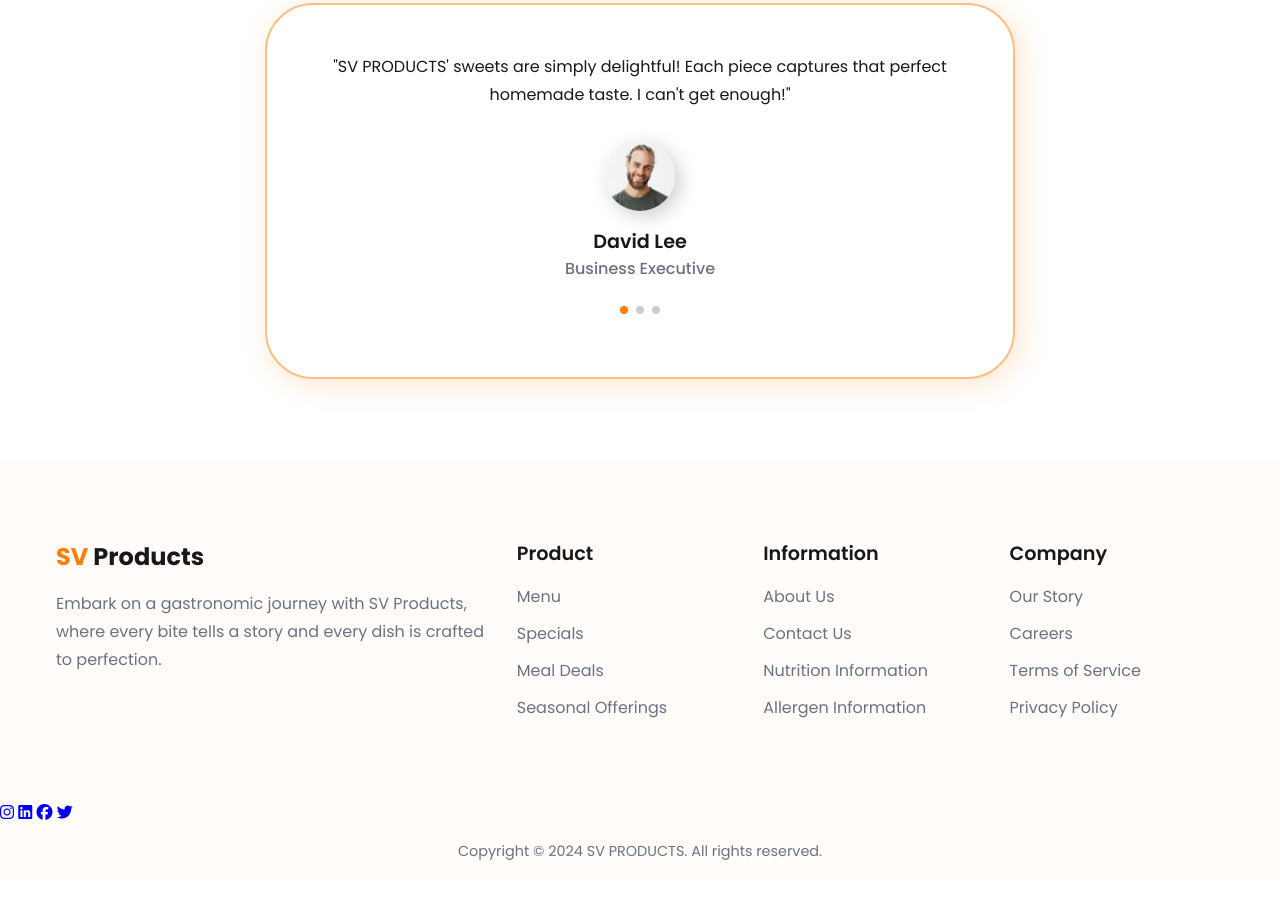
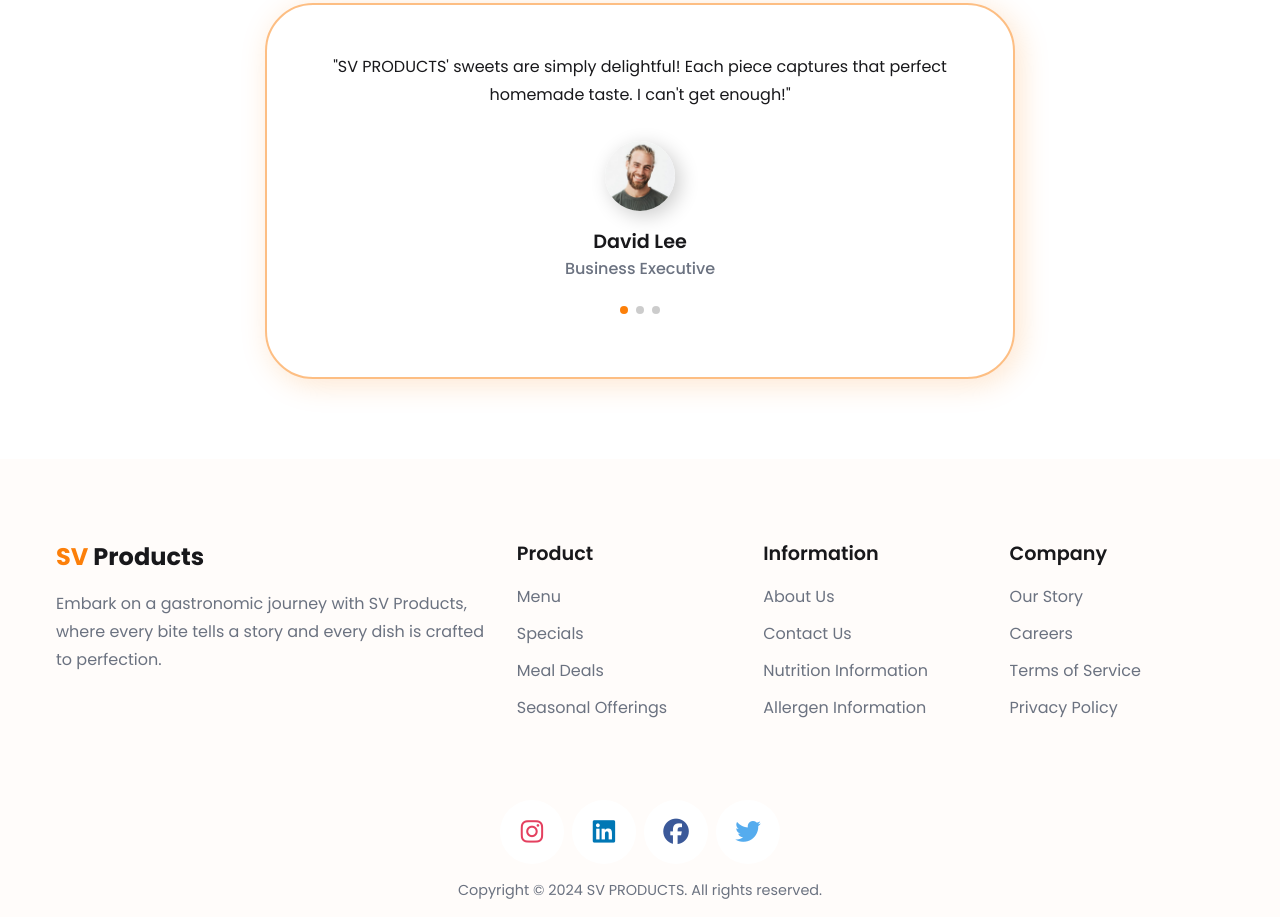
Before and after one commit to revilledesign1/SV-Products, a plain HTML site: page index.html in a window 1280 px wide. Shown: the part 5894-6811 px from the top of the page. Before the commit the page ends 6772 px from the top, so only its background shows below. Drawn offline with nearby package versions, Linux system fonts and the light colour scheme.

Commit message:
Update styles.css

```diff
--- a/styles.css
+++ b/styles.css
@@ -14,6 +14,118 @@
   margin: 0;
   padding: 0;
   box-sizing: border-box;
+}
+.social-buttons {
+  display: flex;
+  flex-wrap: wrap;
+  justify-content: center;
+  gap: 8px;
+}
+
+.social-button {
+  position: relative;
+  display: flex;
+  justify-content: center;
+  align-items: center;
+  outline: none;
+  width: 64px;
+  height: 64px;
+  text-decoration: none;
+  border-radius: 100%;
+  background: #fff;
+  text-align: center;
+}
+.social-button::after {
+  content: "";
+  position: absolute;
+  top: -1px;
+  left: 50%;
+  display: block;
+  width: 0;
+  height: 0;
+  border-radius: 100%;
+  transition: 0.3s;
+}
+.social-button:focus, .social-button:hover {
+  color: #fff;
+}
+.social-button:focus::after, .social-button:hover::after {
+  width: calc(100% + 2px);
+  height: calc(100% + 2px);
+  margin-left: calc(-50% - 1px);
+}
+.social-button i,
+.social-button svg {
+  position: relative;
+  z-index: 1;
+  transition: 0.3s;
+}
+.social-button i {
+  font-size: 25.6px;
+}
+.social-button svg {
+  height: 40%;
+  width: 40%;
+}
+.social-button--mail {
+  color: #0072c6;
+}
+.social-button--mail::after {
+  background: #0072c6;
+}
+.social-button--facebook {
+  color: #3b5999;
+}
+.social-button--facebook::after {
+  background: #3b5999;
+}
+.social-button--linkedin {
+  color: #0077b5;
+}
+.social-button--linkedin::after {
+  background: #0077b5;
+}
+.social-button--github {
+  color: #6e5494;
+}
+.social-button--github::after {
+  background: #6e5494;
+}
+.social-button--codepen {
+  color: #212121;
+}
+.social-button--codepen::after {
+  background: #212121;
+}
+.social-button--steam {
+  color: #7da10e;
+}
+.social-button--steam::after {
+  background: #7da10e;
+}
+.social-button--snapchat {
+  color: #eec900;
+}
+.social-button--snapchat::after {
+  background: #eec900;
+}
+.social-button--twitter {
+  color: #55acee;
+}
+.social-button--twitter::after {
+  background: #55acee;
+}
+.social-button--instagram {
+  color: #e4405f;
+}
+.social-button--instagram::after {
+  background:linear-gradient(#f9ce34,  #ee2a7b , #6228d7);
+}
+.social-button--npmjs {
+  color: #c12127;
+}
+.social-button--npmjs::after {
+  background: #c12127;
 }
 
 .section__container {
```
